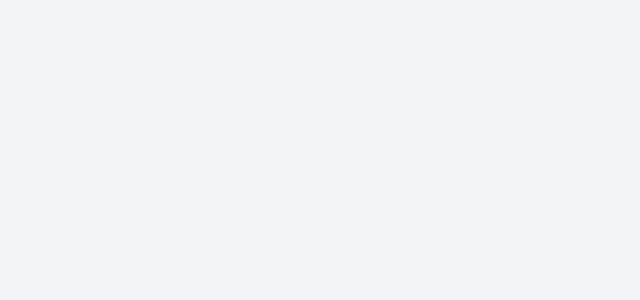
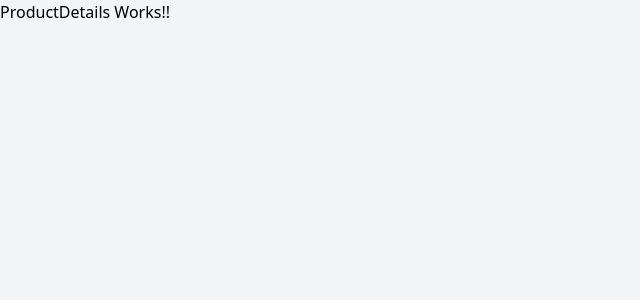
Before and after one commit to kapade-lokesh/Shopping-app, a React (Create React App) app: page /productdetail in a window 1280 px wide. Before the commit this address had no page. Shown: the top 300 px of the page, without its empty margins (0-640 px from the left). Built offline with nearby package versions, Linux system fonts and the light colour scheme.

Commit message:
productDetails added

```diff
--- a/src/Routes/Routing.js
+++ b/src/Routes/Routing.js
@@ -5,7 +5,7 @@ import SiginPage from '../pages/SiginPage'
 import { LoginPage } from '../pages/LoginPage'
 import CartPage from '../pages/CartPage'
 import CheckOutPage from '../pages/CheckOutPage'
-
+import ProductDetailPage from '../pages/ProductDetailPage'
 const Routing = () => {
   return (
     <div>
@@ -17,6 +17,7 @@ const Routing = () => {
                 <Route path='/signin' element={<SiginPage/>}/>
                 <Route path='/login' element={<LoginPage/>}/>
                 <Route path='/checkout' element={<CheckOutPage/>}/>
+                <Route path='/productdetail' element={<ProductDetailPage/>}/>
            </Routes>
       </Router>
 
--- /dev/null
+++ b/src/features/ProductDetails/ProductDetails.js
@@ -0,0 +1,9 @@
+import React from 'react'
+
+const ProductDetails = () => {
+  return (
+    <div>ProductDetails Works!!</div>
+  )
+}
+
+export default ProductDetails
--- a/src/features/products/Product.js
+++ b/src/features/products/Product.js
@@ -276,6 +276,7 @@ const ProductGrid=()=>{
 
         <div className=" grid grid-cols-1 bg-gray-200 p-8 gap-x-6 gap-y-10 sm:grid-cols-2 lg:grid-cols-3  xl:gap-x-8">
           {product.map((prod) => (
+        <Link to='/productdetail'>
             <div key={prod.id} className="group relative border-2 border-gray-300 ">
               <div className="aspect-h-1 aspect-w-1 w-full overflow-hidden rounded-md bg-gray-200 lg:aspect-none group-hover:opacity-75 lg:h-80">
                 <img
@@ -287,10 +288,10 @@ const ProductGrid=()=>{
               <div className="mt-8">
                 <div>
                   <h3 className="text-sm h-10 text-gray-700">
-                    <Link href={prod.href}>
+                    <div>
                       <span aria-hidden="true" className="absolute inset-0" />
                       {prod.title}
-                    </Link>
+                    </div>
                   </h3>
                   <p className="mt-1 text-sm text-gray-500">{prod.color}</p>
                 </div>
@@ -302,6 +303,7 @@ const ProductGrid=()=>{
                 </div>
               </div>
             </div>
+         </Link>
           ))}
         </div>
       </div>
--- /dev/null
+++ b/src/pages/ProductDetailPage.js
@@ -0,0 +1,11 @@
+import React from 'react'
+import ProductDetails from '../features/ProductDetails/ProductDetails'
+const ProductDetailPage = () => {
+  return (
+    <div>
+        <ProductDetails/>
+    </div>
+  )
+}
+
+export default ProductDetailPage
```
